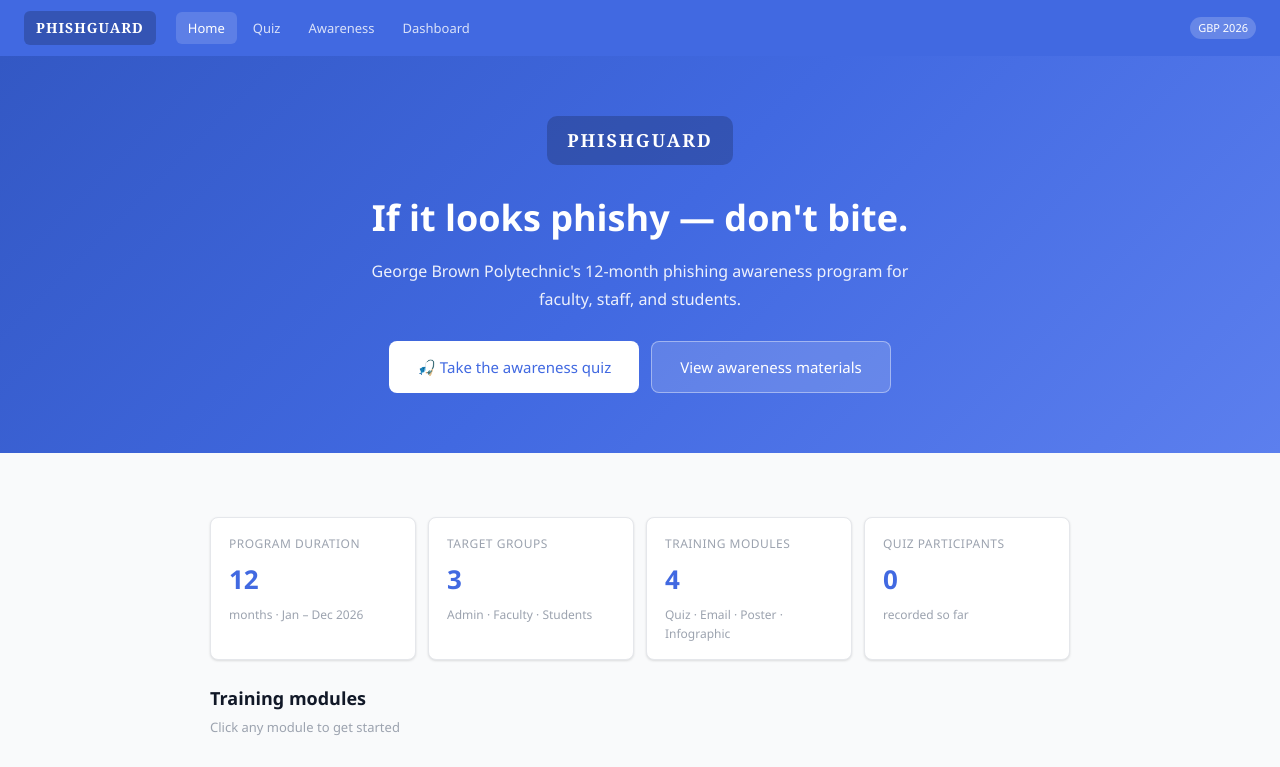
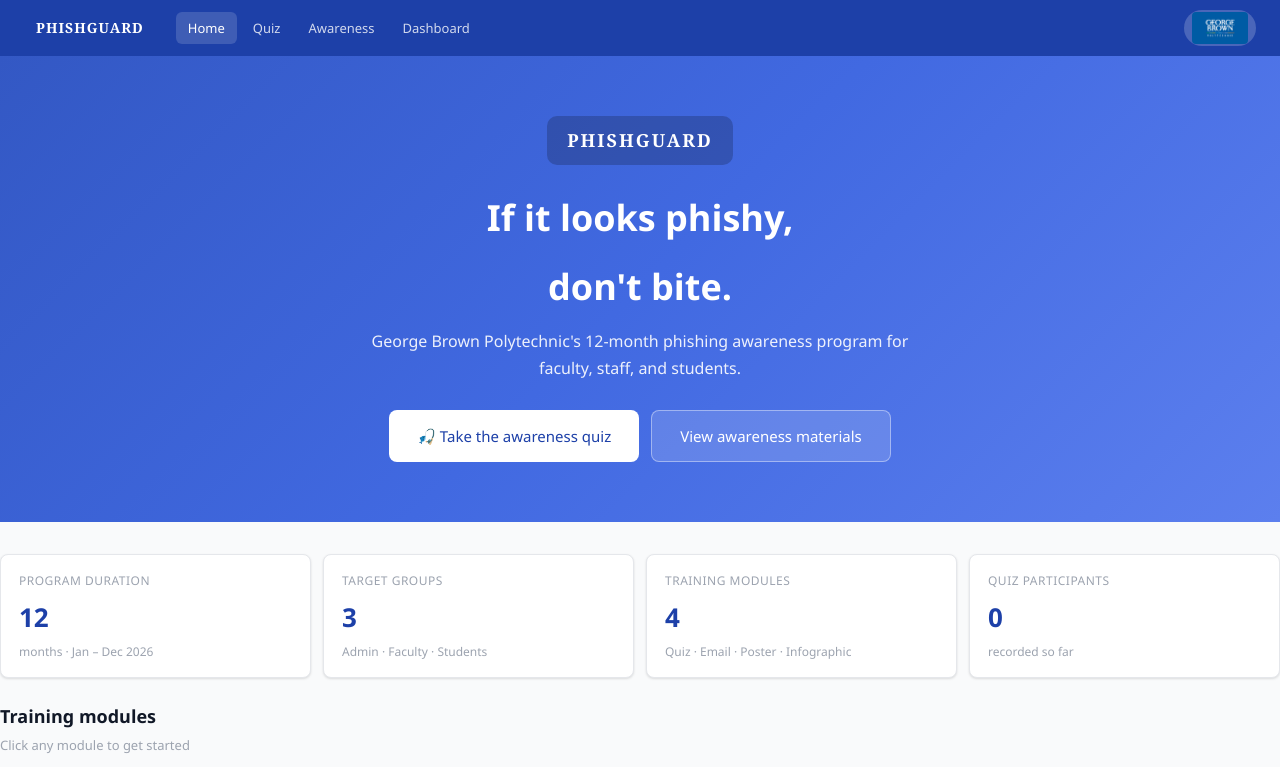
Before and after one commit to rintarorin/PhishGuard, a plain HTML site: page index.html in a window 1280 px wide. Shown: the top 767 px of the page. Drawn offline with Linux system fonts and the light colour scheme.

Commit message:
catchphrase edit

```diff
--- a/index.html
+++ b/index.html
@@ -23,6 +23,7 @@
     letter-spacing: 2px;
     margin-bottom: 24px;
   }
+
   .hero h1 { font-size: 36px; font-weight: 700; margin-bottom: 12px; }
   .hero p { font-size: 16px; opacity: 0.9; max-width: 560px; margin: 0 auto 28px; line-height: 1.7; }
   .hero-cta { display: flex; gap: 12px; justify-content: center; flex-wrap: wrap; }
@@ -74,12 +75,13 @@
     <a class="pg-nav-link" href="awareness.html">Awareness</a>
     <a class="pg-nav-link" href="dashboard.html">Dashboard</a>
   </div>
-  <span class="pg-nav-badge">GBP 2026</span>
+  <span class="pg-nav-badge"><img src="/images/GB-polytechnic-logo.png" alt=""></span>
 </nav>
 
 <div class="hero">
   <div class="hero-logo">PHISHGUARD</div>
-  <h1>If it looks phishy — don't bite.</h1>
+  <h1>If it looks phishy, </h1>
+  <h1>don't bite.</h1>
   <p>George Brown Polytechnic's 12-month phishing awareness program for faculty, staff, and students.</p>
   <div class="hero-cta">
     <a href="quiz.html" class="btn btn-white btn-lg">&#127907; Take the awareness quiz</a>
--- a/phishguard.css
+++ b/phishguard.css
@@ -4,7 +4,7 @@
 *, *::before, *::after { box-sizing: border-box; margin: 0; padding: 0; }
 
 :root {
-  --brand: #4169E1;
+  --brand: #1d40a8;
   --brand-dark: #3358c4;
   --brand-light: #EEF2FF;
   --brand-muted: #C7D2F8;
@@ -53,7 +53,6 @@ body {
   z-index: 100;
 }
 .pg-nav-logo {
-  background: rgba(0,0,0,0.2);
   border-radius: var(--radius-sm);
   padding: 6px 12px;
   font-family: Georgia, serif;
@@ -77,22 +76,22 @@ body {
   color: #fff;
 }
 .pg-nav-badge {
+  display: flex;
+  align-items: center;
   background: rgba(255,255,255,0.2);
   color: #fff;
   font-size: 11px;
   padding: 2px 8px;
   border-radius: 99px;
   margin-left: auto;
+  line-height: 0;
 }
-
-/* Layout */
-.pg-container { max-width: 900px; margin: 0 auto; padding: 32px 20px; }
-.pg-container-wide { max-width: 1100px; margin: 0 auto; padding: 32px 20px; }
-
-/* Cards */
-.card {
-  background: var(--surface);
-  border: 1px solid var(--border);
+.pg-nav-badge img {
+  display: block;
+  height: 32px;
+  width: auto;
+  border-radius: 4px;
+}
   border-radius: var(--radius-lg);
   padding: 24px;
   box-shadow: var(--shadow);
```
Also changed, not shown: awareness.html (+1 -1 lines), dashboard.html (+1 -1 lines), quiz.html (+1 -1 lines), images/GB-polytechnic-logo.png (added).
